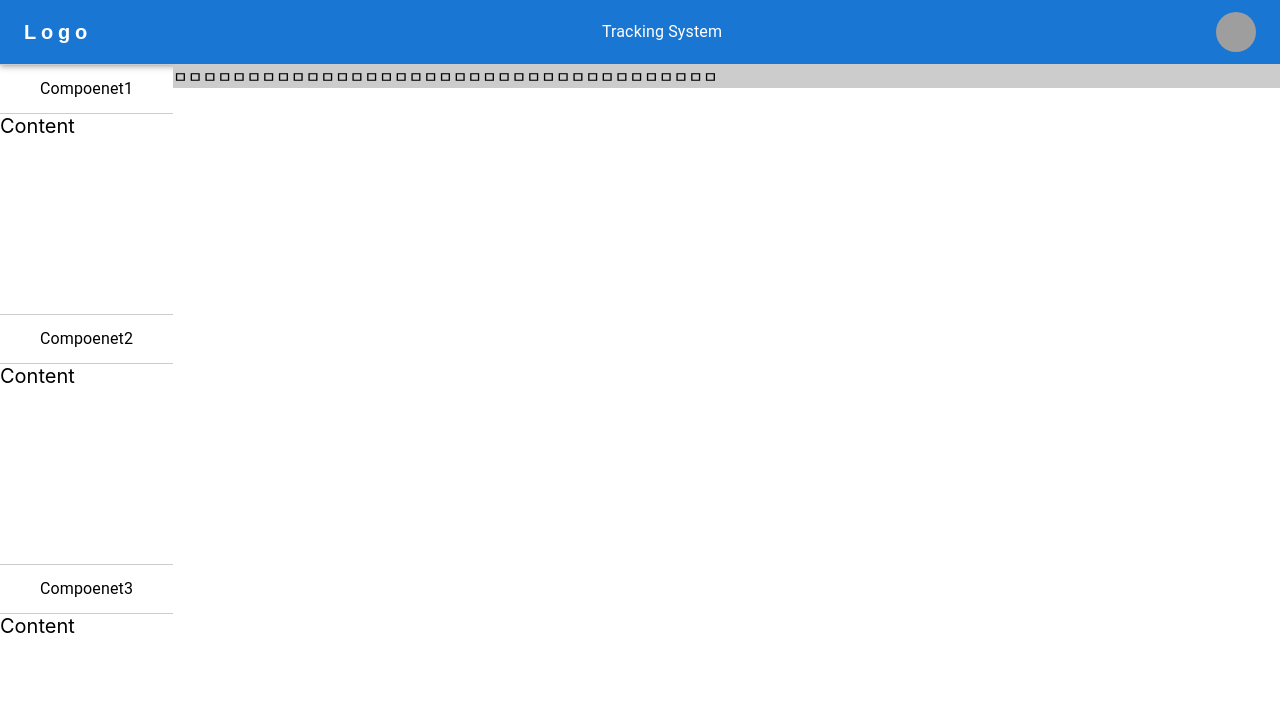
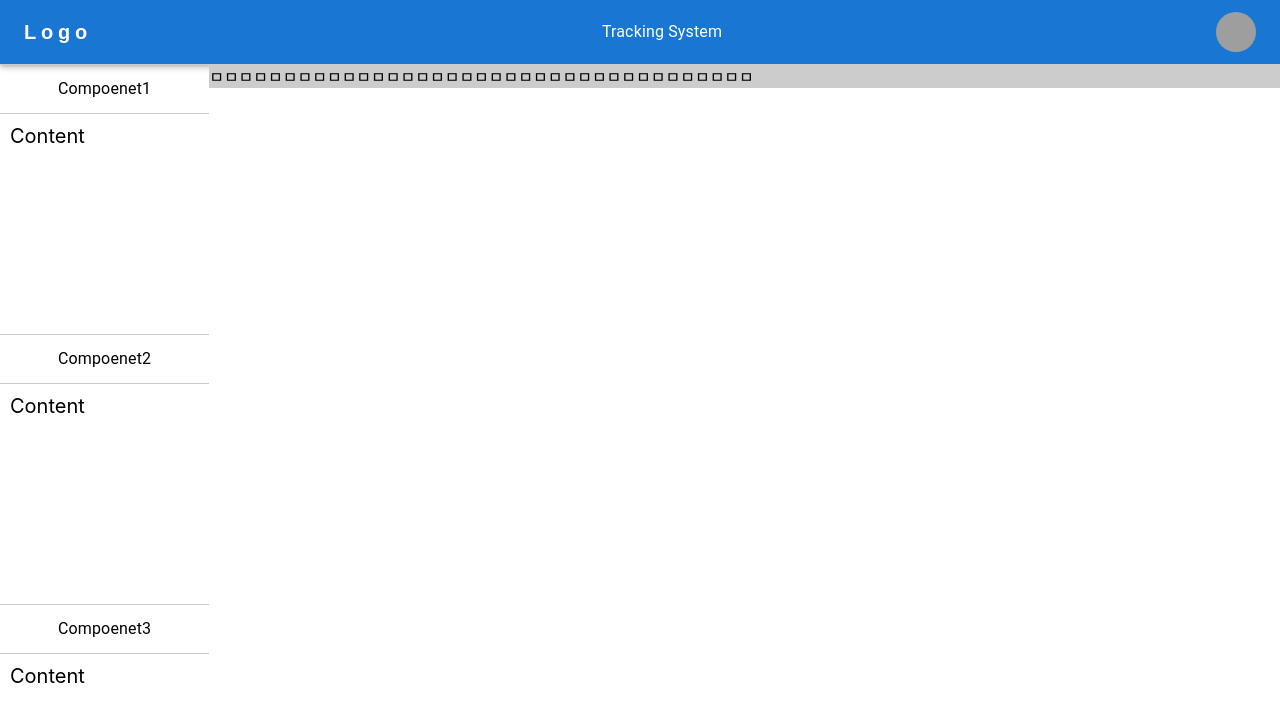
Before and after one commit to EsRun/TrackingGps, a React (Create React App) app: page / in a window 1280 px wide. Shown: the top 722 px of the page. Built offline with nearby package versions, Linux system fonts and the light colour scheme; grey boxes are pictures that could not be loaded.

Commit message:
fix : side css

```diff
--- a/src/layout/Side.tsx
+++ b/src/layout/Side.tsx
@@ -25,7 +25,7 @@ const SideComponent: React.FC<sideComponenetProps> = ({ title, link }) => {
       >
         {title}
       </Typography>
-      <Box height={200}>Content</Box>
+      <Box sx={{ height: "200px", padding: "10px" }}>Content</Box>
     </Box>
   );
 };
@@ -36,7 +36,7 @@ const Side = () => {
       <Container
         disableGutters
         sx={{
-          width: "200px",
+          width: "250px",
         }}
       >
         <SideComponent title="Compoenet1" link="/s" />
```
